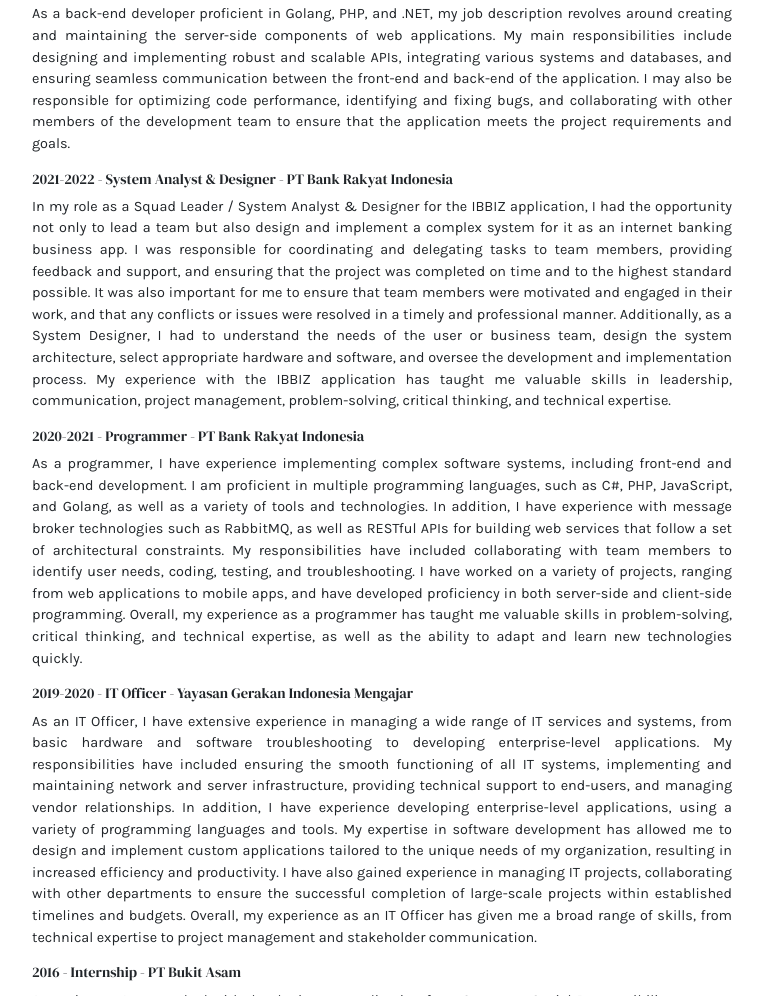
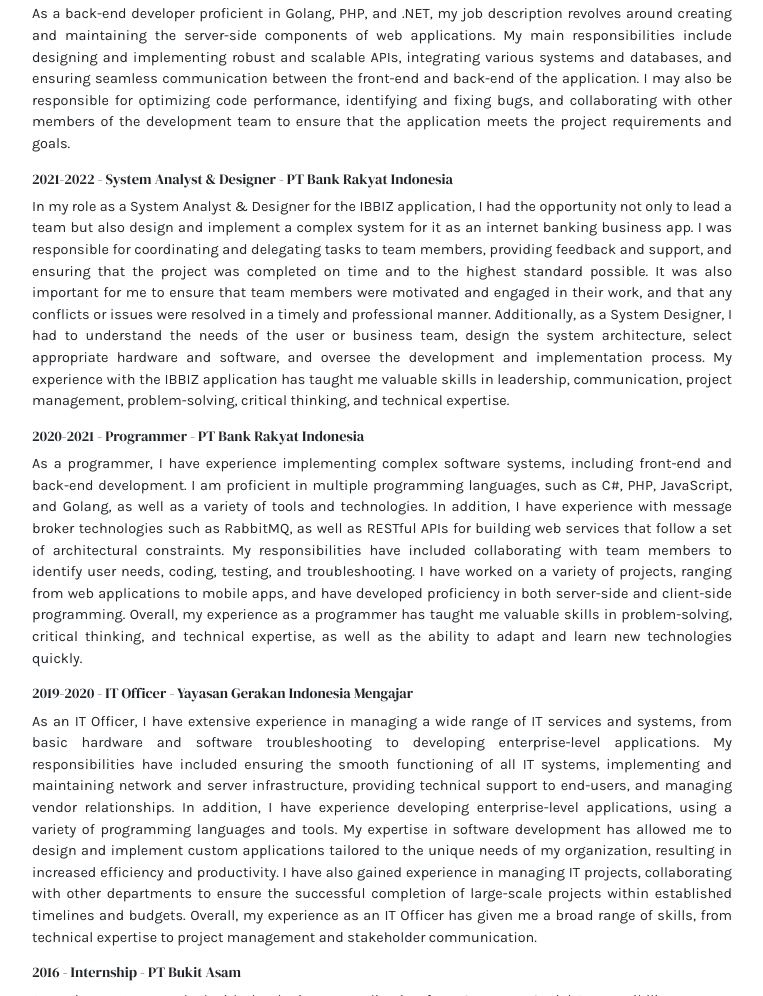
Before and after one commit to mnhjddn/mnhjddn.github.io, a plain HTML site: page index.html in a window 1280 px wide. Shown: the part 1345-2341 px from the top of the page, without its empty margins (258-1021 px from the left). Drawn offline with Linux system fonts and the light colour scheme.

Commit message:
Update index.html

```diff
--- a/index.html
+++ b/index.html
@@ -146,7 +146,7 @@
         <h6>2022-2023 - Backend Developer - PT Bank Rakyat Indonesia</h6>
         <p>As a back-end developer proficient in Golang, PHP, and .NET, my job description revolves around creating and maintaining the server-side components of web applications. My main responsibilities include designing and implementing robust and scalable APIs, integrating various systems and databases, and ensuring seamless communication between the front-end and back-end of the application. I may also be responsible for optimizing code performance, identifying and fixing bugs, and collaborating with other members of the development team to ensure that the application meets the project requirements and goals.</p>
         <h6>2021-2022 - System Analyst & Designer - PT Bank Rakyat Indonesia</h6>
-        <p>In my role as a Squad Leader / System Analyst & Designer for the IBBIZ application, I had the opportunity not only to lead a team but also design and implement a complex system for it as an internet banking business app. I was responsible for coordinating and delegating tasks to team members, providing feedback and support, and ensuring that the project was completed on time and to the highest standard possible. It was also important for me to ensure that team members were motivated and engaged in their work, and that any conflicts or issues were resolved in a timely and professional manner. Additionally, as a System Designer, I had to understand the needs of the user or business team, design the system architecture, select appropriate hardware and software, and oversee the development and implementation process. My experience with the IBBIZ application has taught me valuable skills in leadership, communication, project management, problem-solving, critical thinking, and technical expertise.</p>
+        <p>In my role as a System Analyst & Designer for the IBBIZ application, I had the opportunity not only to lead a team but also design and implement a complex system for it as an internet banking business app. I was responsible for coordinating and delegating tasks to team members, providing feedback and support, and ensuring that the project was completed on time and to the highest standard possible. It was also important for me to ensure that team members were motivated and engaged in their work, and that any conflicts or issues were resolved in a timely and professional manner. Additionally, as a System Designer, I had to understand the needs of the user or business team, design the system architecture, select appropriate hardware and software, and oversee the development and implementation process. My experience with the IBBIZ application has taught me valuable skills in leadership, communication, project management, problem-solving, critical thinking, and technical expertise.</p>
         <h6>2020-2021 - Programmer - PT Bank Rakyat Indonesia</h6>
         <p>As a programmer, I have experience implementing complex software systems, including front-end and back-end development. I am proficient in multiple programming languages, such as C#, PHP, JavaScript, and Golang, as well as a variety of tools and technologies. In addition, I have experience with message broker technologies such as RabbitMQ, as well as RESTful APIs for building web services that follow a set of architectural constraints. My responsibilities have included collaborating with team members to identify user needs, coding, testing, and troubleshooting. I have worked on a variety of projects, ranging from web applications to mobile apps, and have developed proficiency in both server-side and client-side programming. Overall, my experience as a programmer has taught me valuable skills in problem-solving, critical thinking, and technical expertise, as well as the ability to adapt and learn new technologies quickly.</p>
         <h6>2019-2020 - IT Officer - Yayasan Gerakan Indonesia Mengajar</h6>
```
